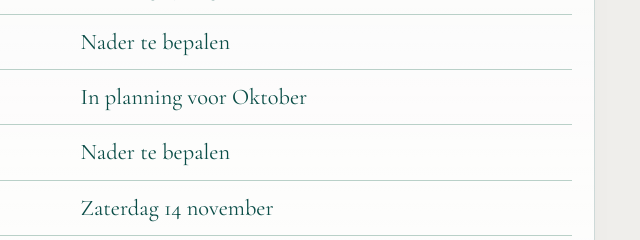
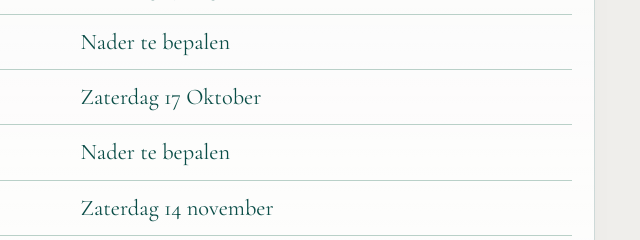
Before and after one commit to prombouts/sompenenzooislagen, a plain HTML site: page index.html in a window 1280 px wide. Shown: the part 1522-1762 px from the top of the page, 609-1249 px from the left. Drawn offline with nearby package versions, Linux system fonts and the light colour scheme; a web font is replaced by a local one.

Commit message:
Update index.html

```diff
--- a/index.html
+++ b/index.html
@@ -110,7 +110,7 @@
               </tr>
               <tr>
                 <td>Barbecue</td>
-                <td>In planning voor Oktober</td>
+                <td>Zaterdag 17 Oktober</td>
               </tr>
               <tr>
                 <td>Schilderen in het Atelier (Haarsteeg)</td>
```
